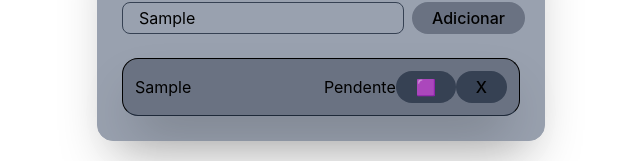
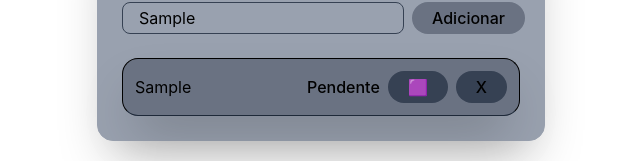
Before and after one commit to 1ESPI-FrontEnd/Checkpoint04, a React (Vite) app: page / in a window 1280 px wide. Both pictures are taken after typing "Sample" into the empty fields and a click on the button "Adicionar". Shown: the part 119-280 px from the top of the page, without its empty margins (319-959 px from the left). Built offline with nearby package versions, Linux system fonts and the light colour scheme.

Commit message:
[Style] Estilizando botão de status

```diff
--- a/src/components/Tarefas.jsx
+++ b/src/components/Tarefas.jsx
@@ -71,9 +71,9 @@
                 Ela garante que RemoverTarefa só seja executada quando o evento acontecer (como um clique de botão),
                 e não assim que a página carregar.
                 */}
-                <div className="">
+                <div className="flex items-center gap-2">
 
-                    <label htmlFor="concluida" className="">
+                <label htmlFor="concluida" className="flex items-center gap-2 font-medium">
                     {tarefa.status}
                     <button onClick={()=> TarefaConcluida(tarefa.id)}
                         className="bg-gray-700 hover:bg-gray-800 font-medium px-5 py-1 rounded-2xl transition-colors cursor-pointer">
```
Lines whose indentation alone changed are shown as unchanged.
